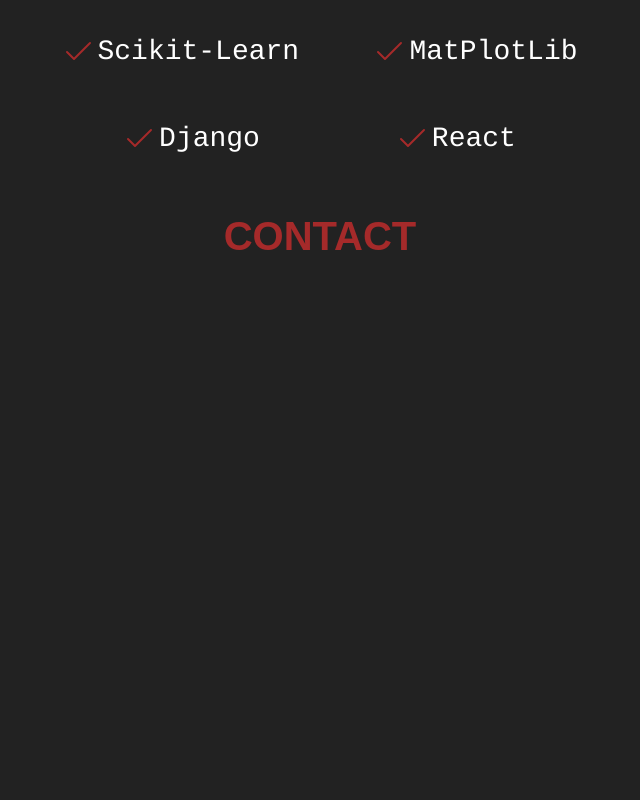
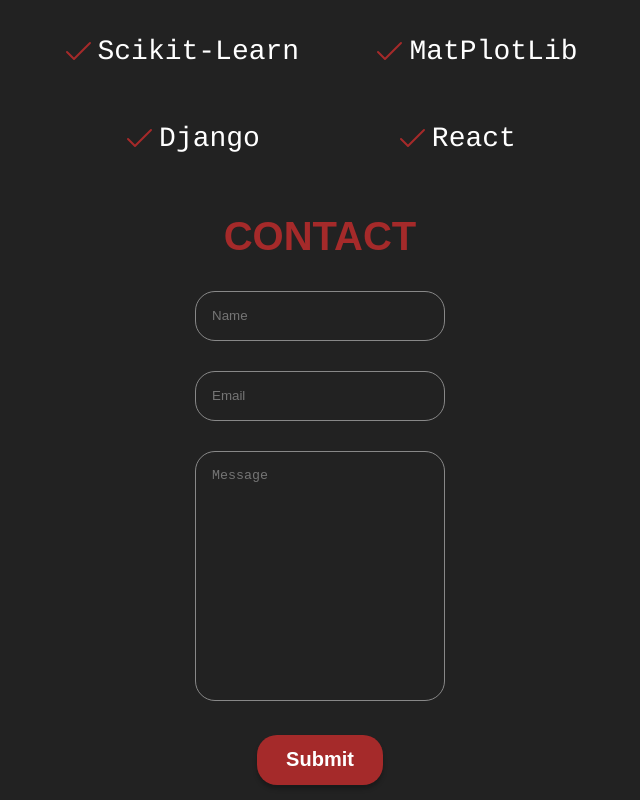
Before and after one commit to theglassofwater/PersonalWebsite, a React (Create React App) app: page /contact in a window 1280 px wide. Shown: the part 1800-2600 px from the top of the page, without its empty margins (320-960 px from the left). Before the commit the page ends 2091 px from the top, so only its background shows below. Built offline with nearby package versions, Linux system fonts and the light colour scheme.

Commit message:
Finished base css and js

```diff
--- a/src/components/Contact/Contact.js
+++ b/src/components/Contact/Contact.js
@@ -5,9 +5,21 @@
     return (
         <section id="contact" className={styles.container}>
             <h1 className="sectionTitle">contact</h1>
-            <div>
-
-            </div>
+            <form>
+                <div className="">
+                    <label htmlFor="name" hidden>Name</label>
+                    <input type="text" id="name" name="name" placeholder="Name" required />
+                </div>
+                <div className="">
+                    <label htmlFor="Email" hidden>Email</label>
+                    <input type="text" id="Email" name="Email" placeholder="Email" required />
+                </div>
+                <div className="">
+                    <label htmlFor="Message" hidden>Message</label>
+                    <textarea type="text" id="Message" name="Message" placeholder="Message" required />
+                </div>
+                <input type="submit" value="Submit" />
+            </form>
         </section>
     );
 }
--- a/src/components/Contact/Contact.module.css
+++ b/src/components/Contact/Contact.module.css
@@ -1,5 +1,58 @@
 .container {
+    display: flex;
+    flex-direction: column;
+    text-align: center;
 
 
+    form {
+        display: flex;
+        flex-direction: column;
+        gap: 30px;
+    }
 
+    textarea,
+        input:not([type='submit']) {
+        height: 50px;
+        padding-left: 16px;
+        width: 250px;
+    }
+
+    textarea {
+        padding-top: 16px;
+        resize: none;
+        height: 250px;
+      }
+
+      input,
+      textarea {
+        border-radius: 20px;
+        border: #888 1px solid;
+        box-sizing: border-box;
+        justify-self: center;
+        background-color: var(--background-color);
+        color: white;
+      }
+
+    input[type='submit'] {
+        background-color: var(--secondary-color);
+        color: white;
+        border: none;
+        border-radius: 20px;
+        width: 126px;
+        height: 50px;
+        font-size: 20px;
+        font-weight: bold;
+        box-shadow: 0 4px 4px rgba(0, 0, 0, 0.25);
+        transition: box-shadow 200ms ease-in-out, transform 200ms ease-in-out;
+        margin: auto;
+        margin-bottom: 15px;
+    }
+    input[type='submit']:hover {
+        transform: scale(1.05);
+    }
+
+    input[type='submit']:active {
+        transform: translateY(2px);
+        box-shadow: 0 2px 2px rgba(0, 0, 0, 0.25);
+    }
 }
```
